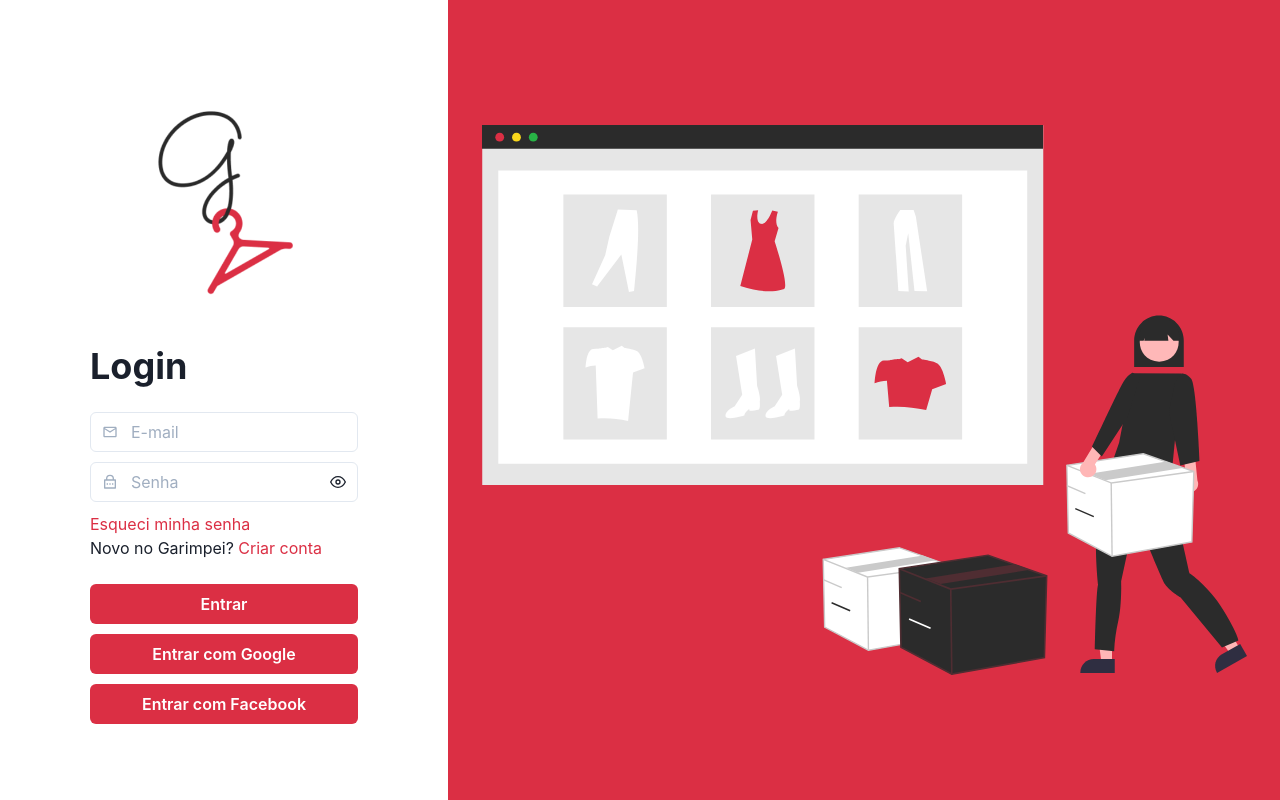
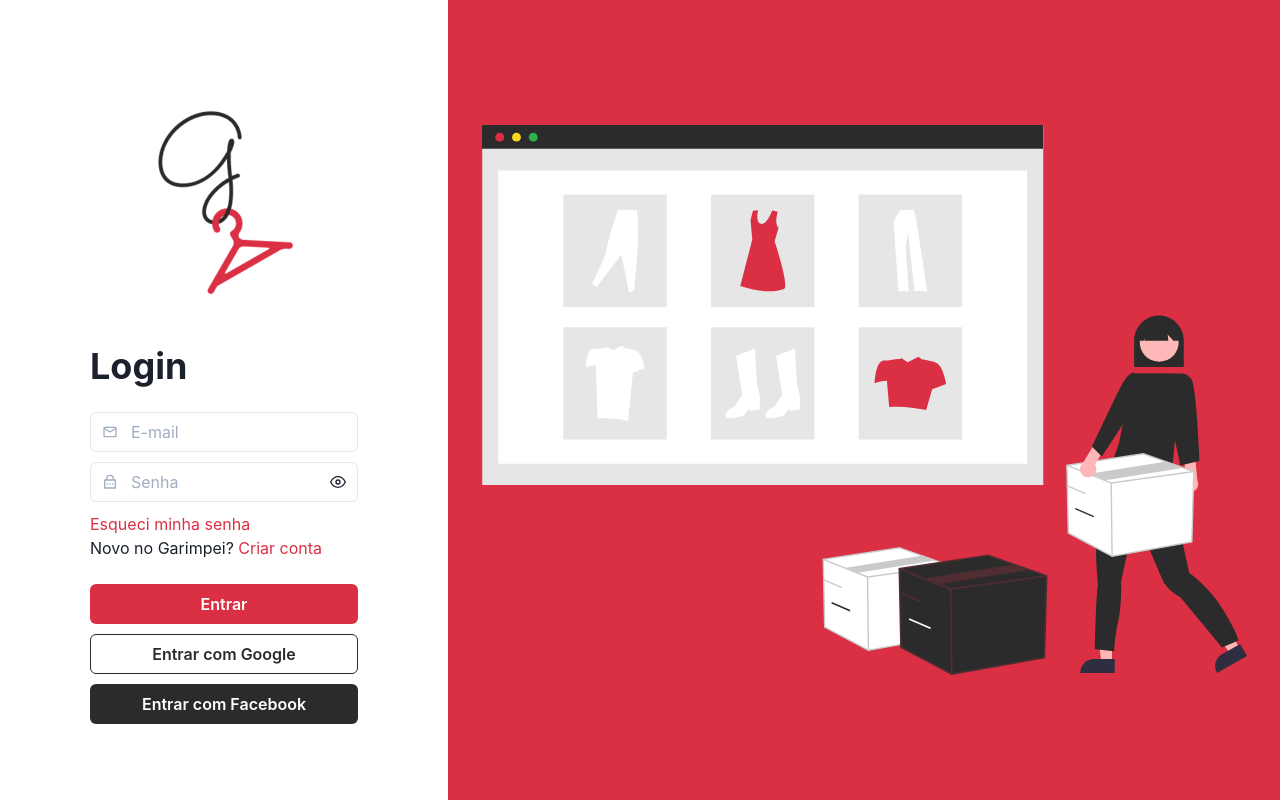
Before and after one commit to UnBArqDsw2021-2/2021.2_G5_Garimpei_Frontend, a Next.js app: page /auth/login in a window 1280 px wide. Built offline with nearby package versions, Linux system fonts and the light colour scheme.

Commit message:
chore: UnBArqDsw2021-2/2021.2_G5_Garimpei#130 add button color styles
Co-authored-by: Juliana Valle <juju.pvg@gmail.com>
Co-authored-by: Mateus Gomes <mateusgomes.nascimento21@gmail.com>

```diff
--- a/src/components/Button/index.tsx
+++ b/src/components/Button/index.tsx
@@ -1,18 +1,30 @@
 import { Button } from "@chakra-ui/react";
 
 type ButtonProps = {
-    children: React.ReactNode;
+  children: React.ReactNode;
+  isOutline?: boolean;
+  color?: string;
 }
 
 export function ButtonComponent(props: ButtonProps) {
 
   return (
-        <Button
-            colorScheme="brand"
-            _hover={{ backgroundColor: "brand.600" }}
-            _focus={{ boxShadow: "0 0 0 3px brand.600" }}
-            >
-            {props.children}
-        </Button>
+    <Button
+      colorScheme={props.color}
+      _hover={{
+        backgroundColor: `${props.color}.600`,
+        color: props.isOutline && `${props.color}.700`,
+        filter: props.isOutline && 'brightness(200%)'
+      }}
+      _focus={{ boxShadow: `0 0 0 3px ${props.color}.600` }}
+      variant= {props.isOutline ? 'outline' : 'solid'}
+      >
+      {props.children}
+    </Button>
   );
 }
+
+ButtonComponent.defaultProps = {
+  color: 'brand',
+  isOutline: false
+}
--- a/src/pages/auth/login.tsx
+++ b/src/pages/auth/login.tsx
@@ -86,8 +86,8 @@ export default function Login() {
         </Flex>
         <Flex w="full" flexDirection="column" gap="0.625rem">
           <ButtonComponent>Entrar</ButtonComponent>
-          <ButtonComponent>Entrar com Google</ButtonComponent>
-          <ButtonComponent>Entrar com Facebook</ButtonComponent>
+          <ButtonComponent color="dark" isOutline>Entrar com Google</ButtonComponent>
+          <ButtonComponent color="facebook">Entrar com Facebook</ButtonComponent>
         </Flex>
       </VStack>
 
--- a/src/styles/theme.ts
+++ b/src/styles/theme.ts
@@ -7,6 +7,15 @@ export const theme = extendTheme({
       600: "#9d1b2b",
       700: "#71131f",
     },
+    dark: {
+      500: "#2B2B2B",
+      600: "#2B2B2B",
+      700: "#F5F5F5"
+    },
+    facebook: {
+      500: "#2B2B2B",
+      600: "#3B5998",
+    }
   },
   shadows: {
     outline: "0 0 0 3px #DB2F44",
```
